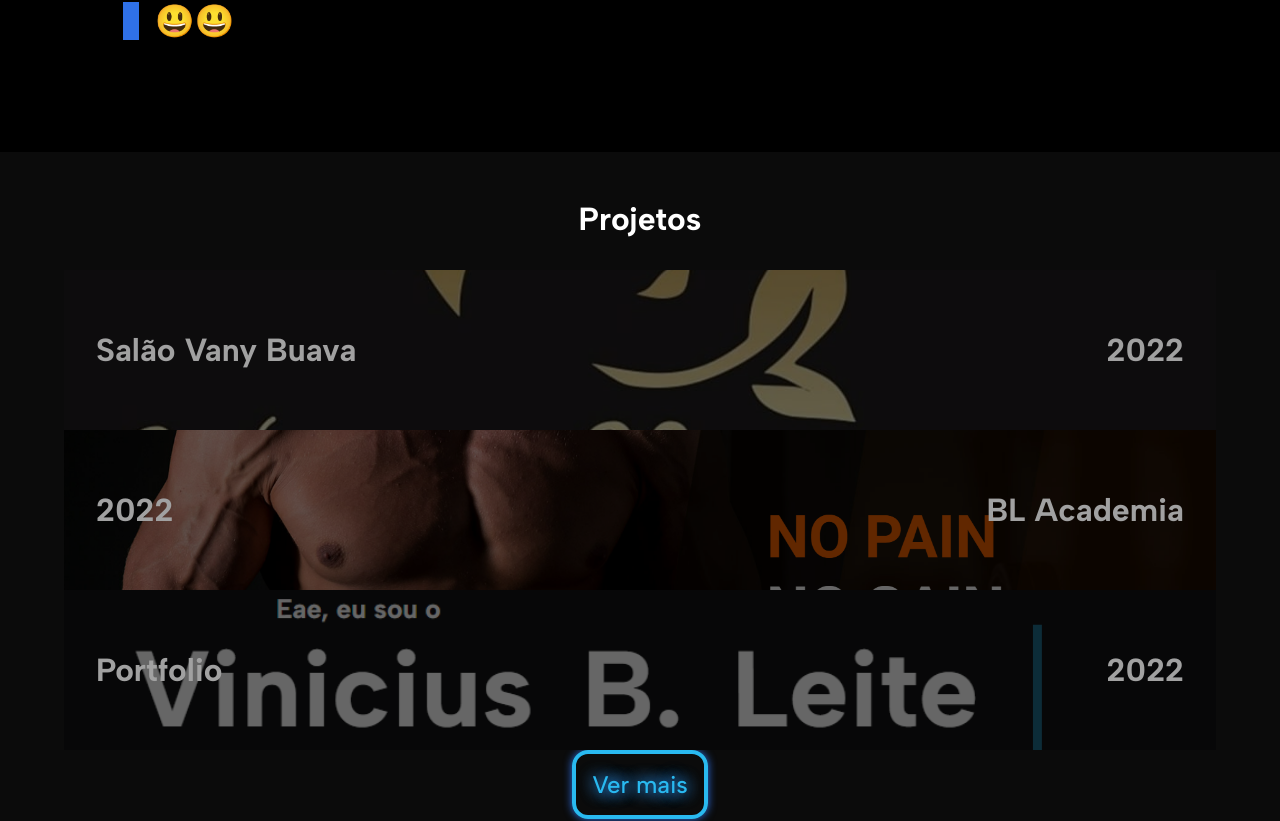
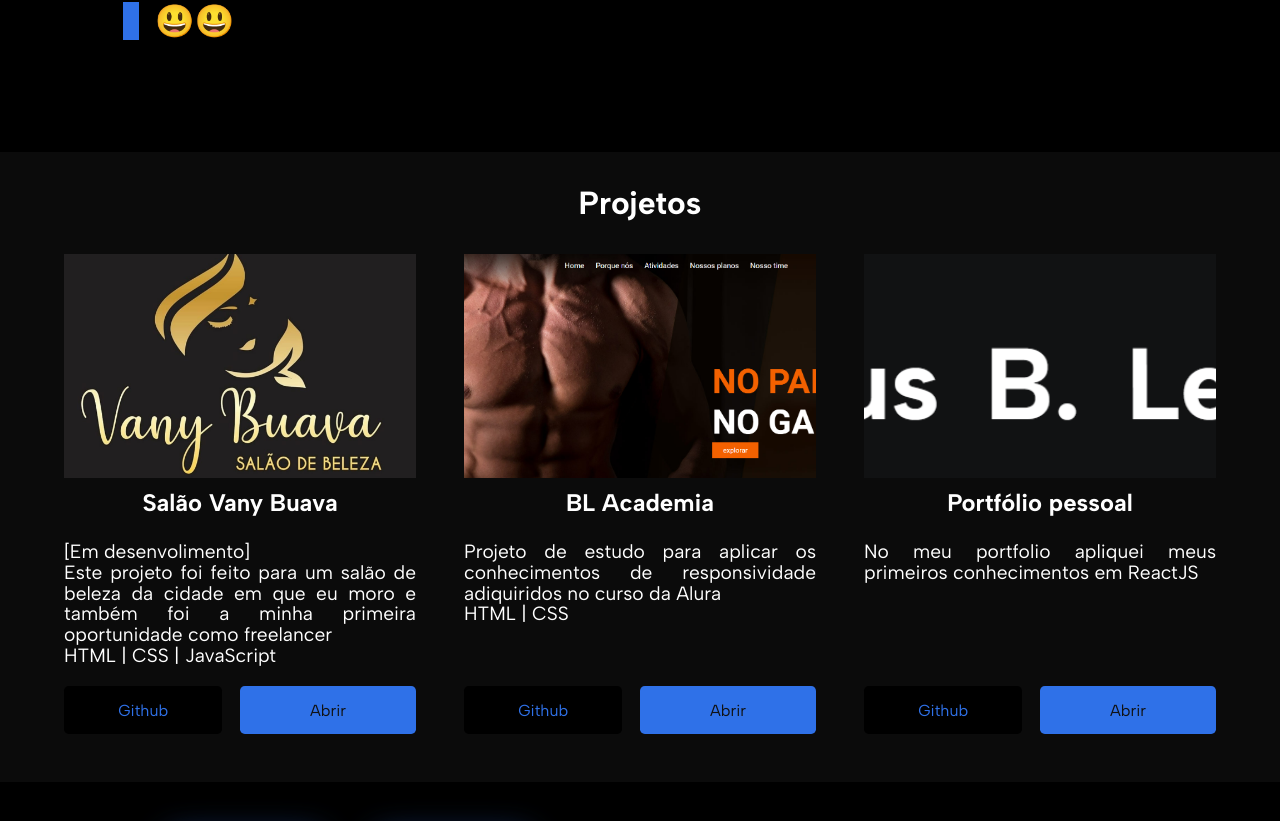
Before and after one commit to Vinicius-B-Leite/portfolio, a React (Create React App) app: page / in a window 1280 px wide. Shown: the part 1180-2001 px from the top of the page. Built offline with nearby package versions, Linux system fonts and the light colour scheme.

Commit message:
mudança no layout da section projetos

```diff
--- a/public/index.html
+++ b/public/index.html
@@ -3,16 +3,12 @@
   <head>
     <meta charset="utf-8" />
     <meta name="viewport" content="width=device-width, initial-scale=1" />
-    <meta name="theme-color" content="#000000" />
     <meta
       name="description"
-      content="Web site created using create-react-app"
+      content="Portfólio do Vinicius BL"
     />
-    <link rel="apple-touch-icon" href="%PUBLIC_URL%/logo192.png" />
 
-    <link rel="manifest" href="%PUBLIC_URL%/manifest.json" />
-
-    <title>React App</title>
+    <title>Vinicius B Leite</title>
   </head>
   <body>
     <noscript>You need to enable JavaScript to run this app.</noscript>
--- /dev/null
+++ b/src/componentes/botaoSimples/estilos.scss
@@ -0,0 +1,13 @@
+@import '../config/estilo.scss';
+
+
+.botaoSimples {
+    background-color: $preto2;
+    color: $azul;
+    font-size: 1rem;
+    border-radius: .3rem;
+    cursor: pointer;
+    text-align: center;
+    border: 0;
+    font-weight: 400;
+}
--- /dev/null
+++ b/src/componentes/botaoSimples/index.js
@@ -0,0 +1,10 @@
+import React from "react";
+import './estilos.scss';
+
+export default function BotaoSimples(props) {
+    return (
+            <button className={`botaoSimples ${props.className}`} onClick={() => window.open(props.link, '_blank')} target='blank'>
+                {props.children}
+            </button>
+    )
+}
--- a/src/componentes/config/estilo.scss
+++ b/src/componentes/config/estilo.scss
@@ -4,7 +4,7 @@ $preto2: #000000;
 $preto3: #0b0b0b;
 $cinza: #a1a1a1ff;
 $azul: #2f71e8ff;
-$azul-claro: #29b9f0ff;
+$azul-claro: #29b9f0;
 
 .conteiner{
     padding: 3rem 4rem;
--- a/src/componentes/projetos/estilos.scss
+++ b/src/componentes/projetos/estilos.scss
@@ -1,81 +1,60 @@
 @import '../config/estilo.scss';
 
-.projetos {
+.projetos{
     background-color: $preto3;
+    width: 100%;
+    box-sizing: border-box;
+    padding: 2rem;
 
-    .conteiner {
-        display: flex;
-        flex-direction: column;
-        align-items: center;
-
-        h2 {
+    h2{
+        font-size: 2rem;
         text-align: center;
         color: $branco;
-            font-size: 2rem;
-            padding-bottom: 2rem;
+        padding-bottom: 1rem;
     }
 
-        #esconder {
-            display: none;
+    .flex{
+        display: flex;
+        justify-content: space-evenly;
+        flex-wrap: wrap;
+        row-gap: 2rem;
+
+        .card{
+            display: grid;
+            grid-template-columns: repeat(2, 11rem);
+            grid-template-rows: 14rem 4rem 9rem 3rem;
+            box-sizing: border-box;
+            color: $branco;
+            padding: 1rem;
+
+            img{
+                grid-column: span 2;
+                width: 100%;
+                height: 100%;
+                object-fit: cover;
             }
 
-        .caixa {
-            width: 100%;
-            box-sizing: border-box;
-            .caixa-items {
-                width: 100%;
-                height: 10rem;
-                position: relative;
-                z-index: 2;
-                display: flex;
-                justify-content: space-between;
-                align-items: center;
-                padding: 0 2rem;
-                box-sizing: border-box
-                ;
-                cursor: pointer;
-                img {
-                    position: absolute;
-                    top: 0;
-                    left: 0;
-                    object-fit: cover;
-                    width: 100%;
-                    height: 100%;
-                    z-index: -1;
-                    filter: brightness(40%);
-                }
-                h3{
-                    color: $cinza;
-                    font-size: 2rem;
-                    text-align: center;
+            h2{
+                grid-column: span 2;
+                font-size: 1.5rem;
+                align-self: center;
             }
 
-                &:hover{
-                    img{
-                        filter: brightness(90%);
-                        transition: .7s;
+            p{
+                grid-column: span 2;
+                text-align: justify;
+                font-size: 1.2rem;
+                line-height: 1.3rem;
             }
-                    h3{
-                        color: $branco;
-                        transition: .7s;
-                        filter: drop-shadow(0 0 .5rem $cinza);
+
+            .botao-projeto{
+               width: 90%;
+            }
+
+            .botao-projeto-inverso{
+                background-color: $azul;
+                color: $preto;
             }
         }
     }
 }
-    }
-
-    @media screen and (max-width: 1000px) {
-        .conteiner{
-            padding: 3rem 1rem;
-        }
-    }
-
-    @media screen and (max-width: 475px) {
-        .conteiner{
-            .caixa{
-                padding: 0 .5rem;
-            }
-        }
-    }
-}
--- a/src/componentes/projetos/index.js
+++ b/src/componentes/projetos/index.js
@@ -1,65 +1,50 @@
-import React, { useState } from 'react'
+import React from 'react'
 import './estilos.scss'
 import salaoVanyBuavaLogo from '../../assets/projetos/vanylogo.jpeg'
 import blAcademiaLogo from '../../assets/projetos/blacademia.png'
 import portFolioLogo from '../../assets/projetos/portfolio.png'
-import embreve from '../../assets/projetos/embreve.png'
-import BotaoVazado from '../botaoVazado'
+import BotaoSimples from '../botaoSimples'
 
 export default function Projetos(){
     const projetos = [
         {
             titulo: 'Salão Vany Buava',
-            ano: 2022,
+            descricao: <p>[Em desenvolimento] <br/> Este projeto foi feito para um salão de beleza da cidade em que eu moro e também foi a minha primeira oportunidade como freelancer <br/> HTML | CSS | JavaScript</p>,
             imagemFundo: salaoVanyBuavaLogo,
-            link: 'https://salaovanybuava.netlify.app/'
+            link: 'https://salaovanybuava.netlify.app/',
+            github: 'https://github.com/Vinicius-B-Leite/salao-vany-buava'
         },
         {
             titulo: 'BL Academia',
-            ano: 2022,
+            descricao: <p>Projeto de estudo para aplicar os conhecimentos de responsividade adiquiridos no curso da Alura <br/> HTML | CSS</p>,
             imagemFundo: blAcademiaLogo,
-            link: 'https://blacademia.netlify.app/'
+            link: 'https://blacademia.netlify.app/',
+            github: 'https://github.com/Vinicius-B-Leite/Projeto-BL-academia'
         },
         {
-            titulo: 'Portfolio',
-            ano: 2022,
+            titulo: 'Portfólio pessoal',
+            descricao: <p>No meu portfolio apliquei meus primeiros conhecimentos em ReactJS</p>,
             imagemFundo: portFolioLogo,
-            link: ''
-        },
-        {
-            titulo: 'Em breve',
-            ano: '??',
-            imagemFundo: embreve,
-            link: ''
+            link: 'https://viniciusbleite-portfolio.netlify.app',
+            github: 'https://github.com/Vinicius-B-Leite/portfolio'
         }
     ]
 
-    var [limite, setLimite] = useState(2)
     return(
         <section className='projetos'>
-            <div className="conteiner">
-                <h2>Projetos</h2>
-                <div className='caixa'>
-                    {projetos.map((projeto, index) => {
-                        return(
-                            <div
-                             className='caixa-items'
-                             onClick={() => window.open(projeto.link, "_blank")}
-                             key={projeto.titulo}
-                             id={(projetos.length -1) > limite && index >= limite + 1 ? 'esconder' : ''}
-                             style={index % 2 != 0 ? {flexDirection: 'row-reverse'} : {flexDirection:  'row'}}>
-                                <img src={projeto.imagemFundo} alt={`imagem do projeto ${projeto.titulo}`}/>
-                                <h3>{projeto.titulo}</h3>
-                                <h3>{projeto.ano}</h3>
-                            </div>
-                            )
-                    })}
-                </div>
-                <BotaoVazado onClick={
-                    () => limite <= 2 ? setLimite(() => limite += projetos.length - limite) : setLimite(() => limite -= 1)
-                    }>
-                        {limite > 2 ? "Ver menos" : "Ver mais"}
-                </BotaoVazado>
+            <h2>Projetos</h2>
+            <div className="flex">
+                {projetos.map(projeto => {
+                    return(
+                        <div className='card' key={projeto.titulo}>
+                            <img src={projeto.imagemFundo} alt={projeto.titulo}/>
+                            <h2>{projeto.titulo}</h2>
+                            {projeto.descricao}
+                            <BotaoSimples className="botao-projeto" link={projeto.github}>Github</BotaoSimples>
+                            <BotaoSimples className="botao-projeto-inverso" link={projeto.link}>Abrir</BotaoSimples>
+                        </div>
+                    )
+                })}
             </div>
         </section>
     )
--- a/src/componentes/sobre/index.js
+++ b/src/componentes/sobre/index.js
@@ -5,11 +5,11 @@ export default function Sobre(){
     const informacoes = [
         {
             titulo: 'Minha história',
-            descricao: 'Eu sou um garoto de 16 anos e sou apaixonado por programação, animais e musculação. Descobri minha paixão em criar programas aos 13 anos quando meu irmão mais velho me aconselhava a estudar isso e que seria a profissão do futuro. Nesta época eu não levava muito a sério os estudos, pois queria programar somente para fazer hack de joguinhos, mas depois de entrar na Etec (ensino médio com técnico) me encontrei na programação web e desde então venho dando o meu melhor nos estudos para atingir meus objetivos.'
+            descricao: 'Eu sou um garoto de 16 anos e sou apaixonado por programação, animais e musculação. Descobri minha paixão nesta área aos 13 anos quando meu irmão mais velho me aconselhava a estudar sobre a profissão do futuro. Nesta época eu não levava muito a sério os estudos, pois queria programar somente para fazer hack de joguinhos, mas depois de entrar na Etec (ensino médio com técnico) me encontrei na programação web e desde então venho dando o meu melhor nos estudos para atingir meus objetivos.'
         },
         {
             titulo: 'Meus objetivos',
-            descricao: 'Pensando em longo prazo, meu maior objetivo é atingir a independência financeira através de investimento e um possível empreendedorismo. Mas para agora quero aprimorar meus conhecimentos em programação para agregar um valor maior na empresas e, consequentemente, na vida das pessoas. Para que isso aconteça tenho que sempre estar estudando e me tornando a minha melhor versão. Um desejo que eu tenho, além de conquistar uma oportunidade, é fazer o curso Full Stack do Programador Br para aprender mais e conquistar os meus objetivos já falados.'
+            descricao: 'Além da programação, desejo começar a investir o quanto antes e, talvez, empreender no futuro. Mas por agora quero aprimorar meus conhecimentos em programação para agregar um valor maior na empresas e, consequentemente, nas vidas das pessoas. Para que isso aconteça tenho que sempre estar estudando e me tornar minha melhor versão. Uma outra meta que eu tenho, além de conquistar uma oportunidade, é fazer o curso Full Stack do Programador Br para evoluir ainda mais.'
         },
         {
             titulo: '😃😃',
```
Also changed, not shown: src/componentes/tecnologias/index.js (+7 -8 lines), public/manifest.json, 9 other files (tests, documents, lock files or other folders). Lines whose indentation alone changed are shown as unchanged.
